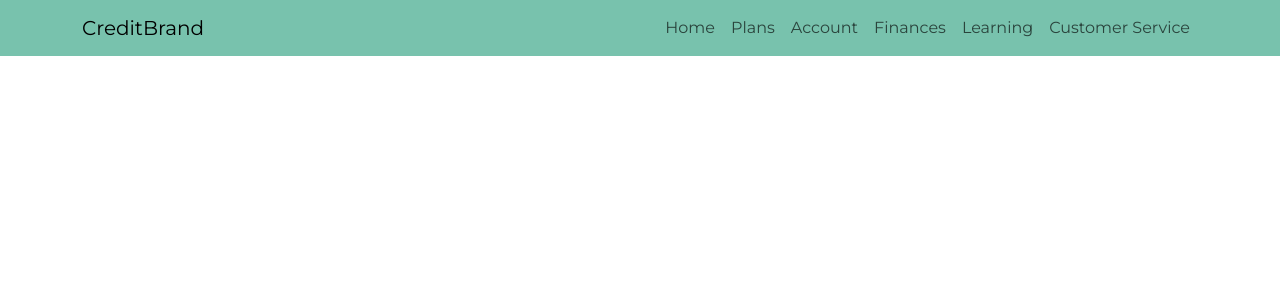
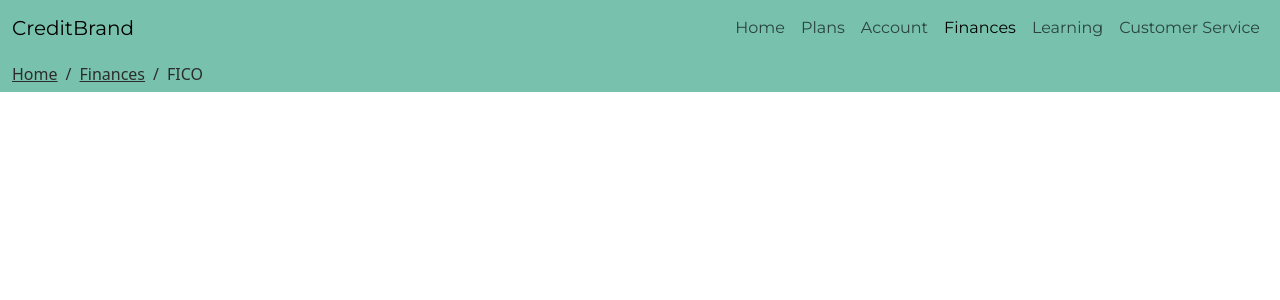
Before and after one commit to VCU-257/iteration-2-build-with-style-group-2, a React (Vite) app: page /finances/fico in a window 1280 px wide. Shown: the top 300 px of the page. Built offline with nearby package versions, Linux system fonts and the light colour scheme; a web font is replaced by a local one.

Commit message:
Add breadcrumbs and navbars as separate components

```diff
--- a/src/App.jsx
+++ b/src/App.jsx
@@ -3,34 +3,24 @@ import Home from "./pages/Home";
 import Finances from "./pages/Finances";
 import FICO from "./pages/FICO";
 import Account from "./pages/Account";
-import { Container, Nav, Navbar } from "react-bootstrap";
 /* The order of the following imports is very important! */
 // import 'bootstrap/dist/css/bootstrap.min.css';
 import 'bootswatch/dist/minty/bootstrap.min.css';
 import "./styles/global.css";
+import DesktopNavbar from "./components/DesktopNavbar";
+import MobileNavbar from "./components/MobileNavbar";
 
 export default function App() {
     return (
         <div className="app">
-            <Navbar bg="primary">
-                <Container>
-                    <Navbar.Brand href="/">CreditBrand</Navbar.Brand>
-                    <Nav className="navigation-buttons">
-                        <Nav.Link href="/">Home</Nav.Link>
-                        <Nav.Link href="#">Plans</Nav.Link>
-                        <Nav.Link href="/account">Account</Nav.Link>
-                        <Nav.Link href="/finances">Finances</Nav.Link>
-                        <Nav.Link href="#">Learning</Nav.Link>
-                        <Nav.Link href="#">Customer Service</Nav.Link>
-                    </Nav>
-                </Container>
-            </Navbar>
+            <DesktopNavbar />
             <Routes>
                 <Route path="/" element={<Home />} />
                 <Route path="/finances" element={<Finances />} />
                 <Route path="/finances/fico" element={<FICO />} />
                 <Route path="/account" element={<Account />} />
             </Routes>
+            <MobileNavbar />
         </div>
     );
 }
--- /dev/null
+++ b/src/components/Breadcrumbs.jsx
@@ -0,0 +1,14 @@
+import { Breadcrumb } from "react-bootstrap";
+
+export default function Breadcrumbs({ titleAndHrefArray }) {
+    return (
+        <Breadcrumb expand="lg" className="d-none d-lg-block">
+            {titleAndHrefArray.map((titleAndHref, index) => {
+                if(index === (titleAndHrefArray.length - 1)) {
+                    return <Breadcrumb.Item active>{titleAndHref.title}</Breadcrumb.Item>
+                }
+                return <Breadcrumb.Item href={titleAndHref.href}>{titleAndHref.title}</Breadcrumb.Item>
+            })}
+        </Breadcrumb>
+    );
+}
--- /dev/null
+++ b/src/components/DesktopNavbar.jsx
@@ -0,0 +1,44 @@
+import { Container, Nav, Navbar } from "react-bootstrap";
+import Breadcrumbs from "./Breadcrumbs";
+import { useLocation } from "react-router";
+
+export default function DesktopNavbar() {
+    const params = useLocation();
+    const titleAndHrefArray = [{title: "Home", href: "/"}]
+    let activePage = "home"
+
+    switch(params.pathname) {
+        case "/finances":
+            titleAndHrefArray.push({title: "Finances"});
+            activePage = "finances";
+            break;
+        case "/finances/fico":
+            titleAndHrefArray.push({title: "Finances", href: "/finances"});
+            titleAndHrefArray.push({title: "FICO"});
+            activePage = "finances";
+            break;
+        case "/account":
+            titleAndHrefArray.push({title: "Account"});
+            activePage = "account";
+            break;
+    }
+
+    return (
+        <>
+            <Navbar bg="primary" expand="lg" className="d-none d-lg-block">
+                <Container fluid>
+                    <Navbar.Brand href="/">CreditBrand</Navbar.Brand>
+                    <Nav className="navigation-buttons">
+                        <Nav.Link href="/" active={activePage === "home"}>Home</Nav.Link>
+                        <Nav.Link href="#">Plans</Nav.Link>
+                        <Nav.Link href="/account" active={activePage === "account"}>Account</Nav.Link>
+                        <Nav.Link href="/finances" active={activePage === "finances"}>Finances</Nav.Link>
+                        <Nav.Link href="#">Learning</Nav.Link>
+                        <Nav.Link href="#">Customer Service</Nav.Link>
+                    </Nav>
+                </Container>
+            </Navbar>
+            <Breadcrumbs titleAndHrefArray={titleAndHrefArray} />
+        </>
+    );
+}
--- /dev/null
+++ b/src/components/MobileNavbar.jsx
@@ -0,0 +1,20 @@
+import { Container, Nav, Navbar } from "react-bootstrap";
+import { Archive, House, PersonVcard } from "react-bootstrap-icons";
+
+export default function MobileNavbar() {
+    return (
+        <Navbar bg="primary" expand="lg" className="d-lg-none" fixed="bottom">
+            <Container className="justify-content-around text-center" fluid>
+                <Nav.Link href="/">
+                    <House />
+                </Nav.Link>
+                <Nav.Link href="/finances">
+                    <Archive />
+                </Nav.Link>
+                <Nav.Link href="/account">
+                    <PersonVcard />
+                </Nav.Link>
+            </Container>
+        </Navbar>
+    );
+}
--- a/src/styles/global.css
+++ b/src/styles/global.css
@@ -15,7 +15,8 @@
     --text: var(--white);
 }
 
-p, a:not(.nav-link, .navbar-brand) {
+/* This selects all p and a tags except navbar links, navbar brand, and breadcrumb links. */
+p, a:not(.nav-link, .navbar-brand, .breadcrumb-item >) {
     font-family: "Funnel Display", sans-serif;
 }
 
@@ -32,3 +33,13 @@ h2, h3, h4, h5, h6 {
     font-family: "Montserrat", sans-serif;
     font-weight: 600;
 }
+
+/* Bootstrap Overrides */
+.breadcrumb {
+    border-radius: 0px;
+}
+
+/* This selects breadcrumb links, active breadcrumbs, and the slashes between breadcrumbs */
+.breadcrumb-item a, .breadcrumb-item.active, .breadcrumb-item+.breadcrumb-item::before{
+    color: var(--dark);
+}
```
Also changed, not shown: src/components/MobileTitleBar.jsx (added, +18 -0 lines).
